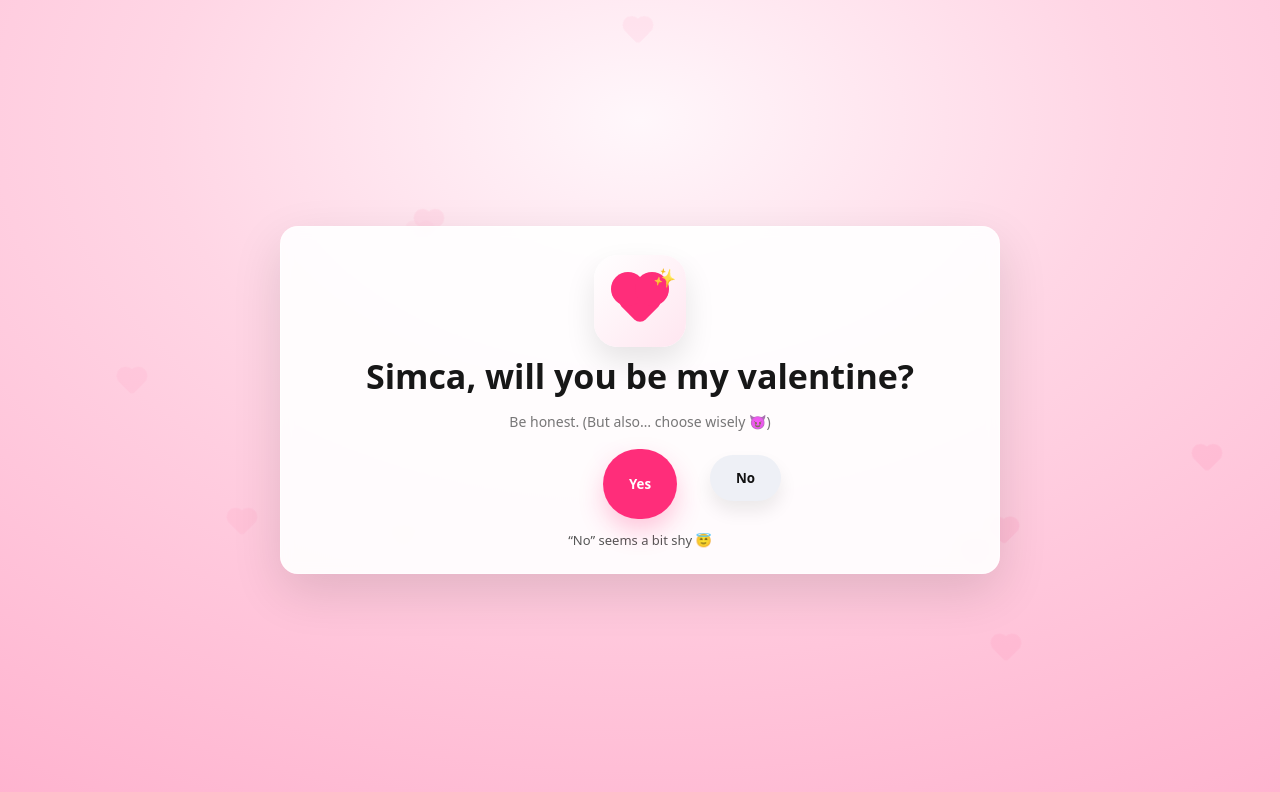
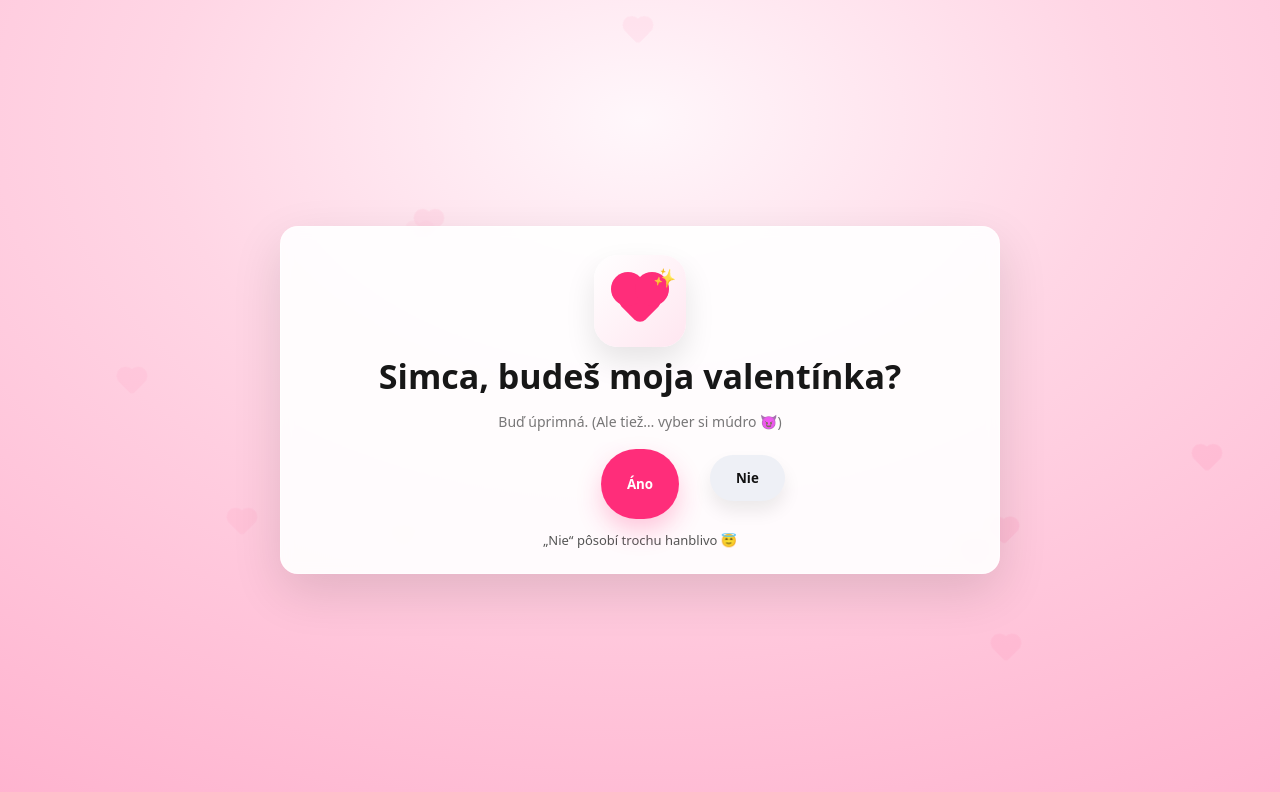
Before and after one commit to Lukas-Taho/simca-Valentine, a plain HTML site: page index.html in a window 1280 px wide. Drawn offline with Linux system fonts and the light colour scheme.

Commit message:
Update index.html

```diff
--- a/index.html
+++ b/index.html
@@ -1,9 +1,9 @@
 <!doctype html>
-<html lang="en">
+<html lang="sk">
 <head>
   <meta charset="UTF-8" />
   <meta name="viewport" content="width=device-width, initial-scale=1.0"/>
-  <title>Will you be my Valentine?</title>
+  <title>Budeš moja valentínka?</title>
   <style>
     :root{
       --bg1:#ffd6e5;
@@ -23,7 +23,6 @@
       position:relative;
     }
 
-    /* floating hearts background */
     .hearts{
       position:fixed; inset:0; pointer-events:none; overflow:hidden;
       opacity:.22;
@@ -61,7 +60,6 @@
       border: 1px solid rgba(255,255,255,.6);
     }
 
-    /* new top badge (heart + sparkle) */
     .badge{
       width:92px; height:92px;
       margin:0 auto 10px;
@@ -155,7 +153,6 @@
 </head>
 <body>
 
-  <!-- floating hearts -->
   <div class="hearts" aria-hidden="true" id="hearts"></div>
 
   <div class="card" id="card">
@@ -165,15 +162,15 @@
         <div class="sparkle">✨</div>
       </div>
 
-      <h1><span id="name">YOUR_NAME</span>, will you be my valentine?</h1>
-      <div class="subtitle">Be honest. (But also… choose wisely 😈)</div>
+      <h1><span id="name">YOUR_NAME</span>, budeš moja valentínka?</h1>
+      <div class="subtitle">Buď úprimná. (Ale tiež… vyber si múdro 😈)</div>
 
       <div class="btnRow" id="btnRow">
-        <button id="yesBtn">Yes</button>
-        <button id="noBtn">No</button>
+        <button id="yesBtn">Áno</button>
+        <button id="noBtn">Nie</button>
       </div>
 
-      <div class="fineprint" id="fineprint">“No” seems a bit shy 😇</div>
+      <div class="fineprint">„Nie“ pôsobí trochu hanblivo 😇</div>
     </div>
 
     <div id="screenYay" class="hidden">
@@ -182,20 +179,18 @@
         <div class="sparkle">💖</div>
       </div>
 
-      <h1><span id="name2">YOUR_NAME</span>, will you be my valentine?</h1>
-      <div class="yay">YAY! 🎉</div>
+      <h1><span id="name2">YOUR_NAME</span>, budeš moja valentínka?</h1>
+      <div class="yay">JÉÉÉ! 🎉</div>
 
       <div class="media">
-        <!-- Put your attached image in the same folder as this HTML and rename it to yay.png -->
-        <img id="yayImg" alt="Yay!" src="yay.png">
+        <img id="yayImg" alt="Jéé!" src="yay.png">
       </div>
     </div>
   </div>
 
   <script>
-    // ✅ Customize these:
-    const PERSON_NAME = "Simca";     // <-- changed
-    const YAY_IMAGE_OR_GIF = "yay.png"; // <-- your attached image (rename to yay.png)
+    const PERSON_NAME = "Simca";
+    const YAY_IMAGE_OR_GIF = "yay.png";
 
     const nameEl = document.getElementById("name");
     const nameEl2 = document.getElementById("name2");
@@ -211,7 +206,6 @@
     nameEl2.textContent = PERSON_NAME;
     yayImg.src = YAY_IMAGE_OR_GIF;
 
-    // Place "No" initially
     function placeNoInitial(){
       const r = btnRow.getBoundingClientRect();
       noBtn.style.left = (r.width/2 + 70) + "px";
@@ -255,14 +249,13 @@
       screenYay.classList.remove("hidden");
     });
 
-    // Build floating hearts (graphics change)
     const hearts = document.getElementById("hearts");
     const COUNT = 18;
     for(let i=0;i<COUNT;i++){
       const s = document.createElement("span");
       const left = Math.random()*100;
-      const dur = 6 + Math.random()*10;     // 6–16s
-      const delay = Math.random()*-16;      // start already in motion
+      const dur = 6 + Math.random()*10;
+      const delay = Math.random()*-16;
       const scale = 0.6 + Math.random()*1.3;
 
       s.style.left = left + "vw";
```
